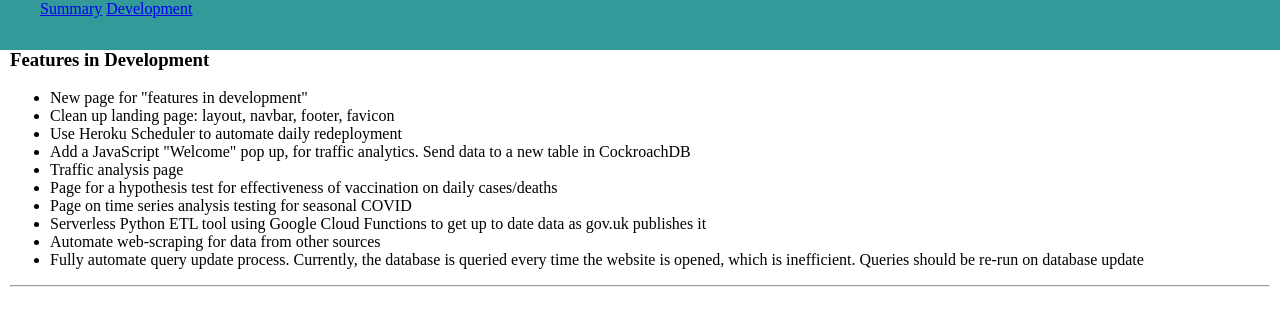
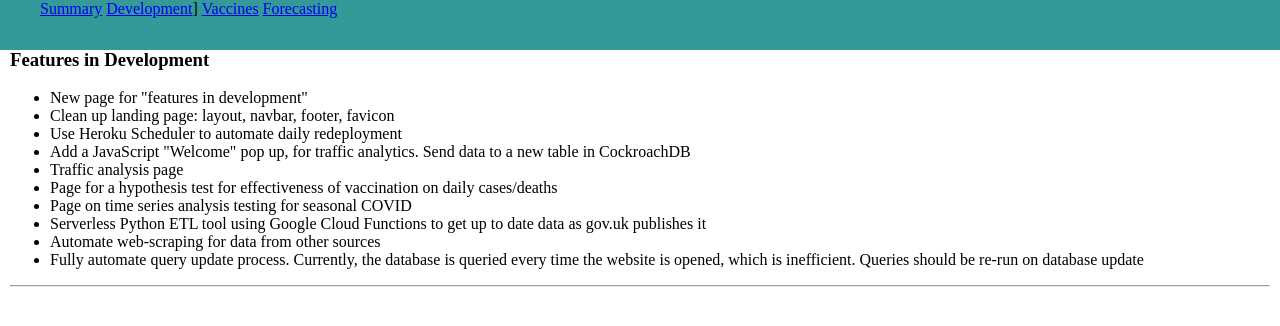
Before and after one commit to ArjunNiranjan1/covid19Project, a Flask app: page /features/ in a window 1280 px wide. Shown: the top 326 px of the page. Run offline with Flask 2, Linux system fonts and the light colour scheme; parts of the project's set-up code (start-up, migrations or seed data) failed here and were passed over.

Commit message:
pages and structure

```diff
--- a/app.py
+++ b/app.py
@@ -11,5 +11,13 @@ def home():
 def features():
     return render_template('features.html')
 
+@app.route('/vaccines/')
+def vaccines():
+    return render_template('vaccines.html')
+
+@app.route('/forecasting/')
+def forecasting():
+    return render_template('forecasting.html')
+
 if __name__ == '__main__':
     app.run()
--- a/templates/base.html
+++ b/templates/base.html
@@ -9,7 +9,9 @@
 		<nav>
 			<ul>
 				<li><a href={{ url_for('home') }}>Summary</a></li>
-				<li><a href={{ url_for('features') }}>Development</a></li>
+				<li><a href={{ url_for('features') }}>Development</a></li>]
+				<li><a href={{ url_for('vaccines') }}>Vaccines</a></li>
+				<li><a href={{ url_for('forecasting') }}>Forecasting</a></li>
 			</ul>
 		</nav>
 	</header>
--- /dev/null
+++ b/templates/forecasting.html
@@ -0,0 +1,3 @@
+{% extends 'base.html' %}
+{% block title %}Forecasting{% endblock %}
+{% block content %}<b>Page in development</b>{% endblock %}
--- /dev/null
+++ b/templates/vaccines.html
@@ -0,0 +1,3 @@
+{% extends 'base.html' %}
+{% block title %}Vaccines{% endblock %}
+{% block content %}<b>Page in development</b>{% endblock %}
```
